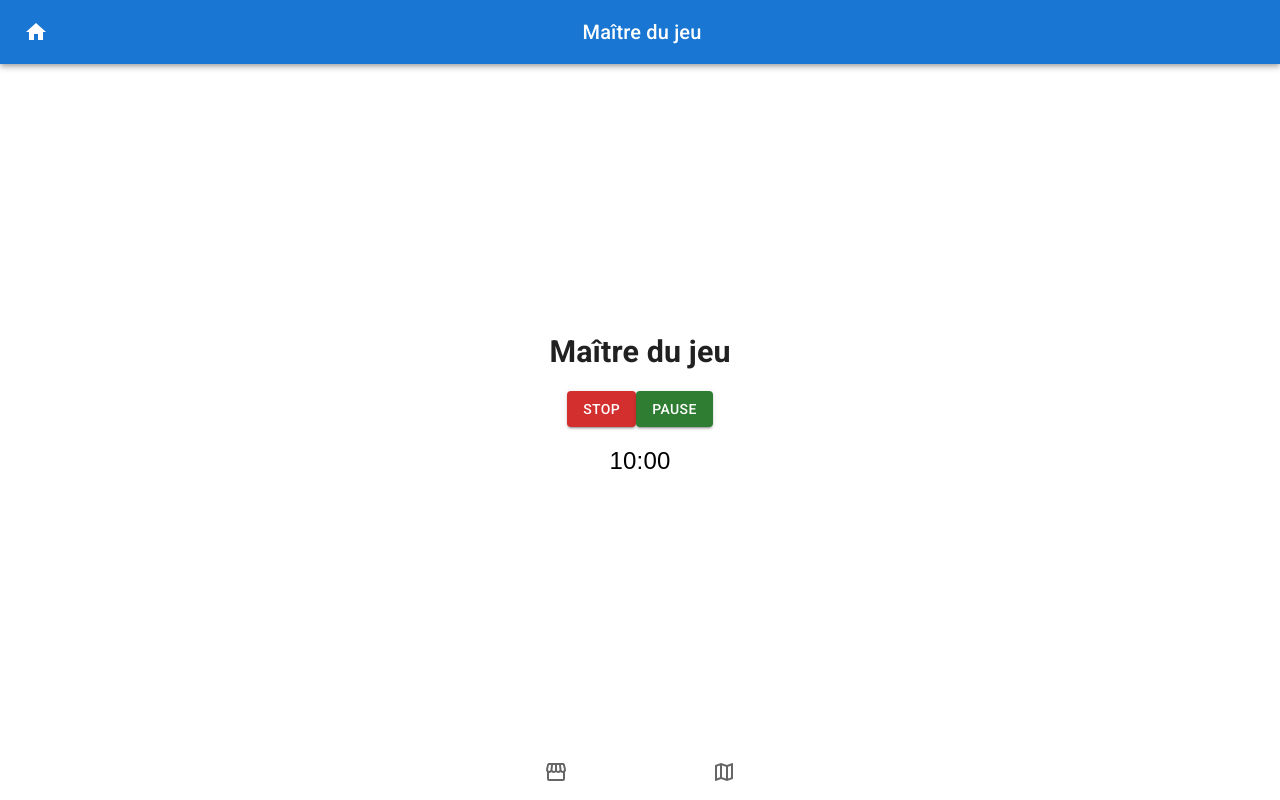
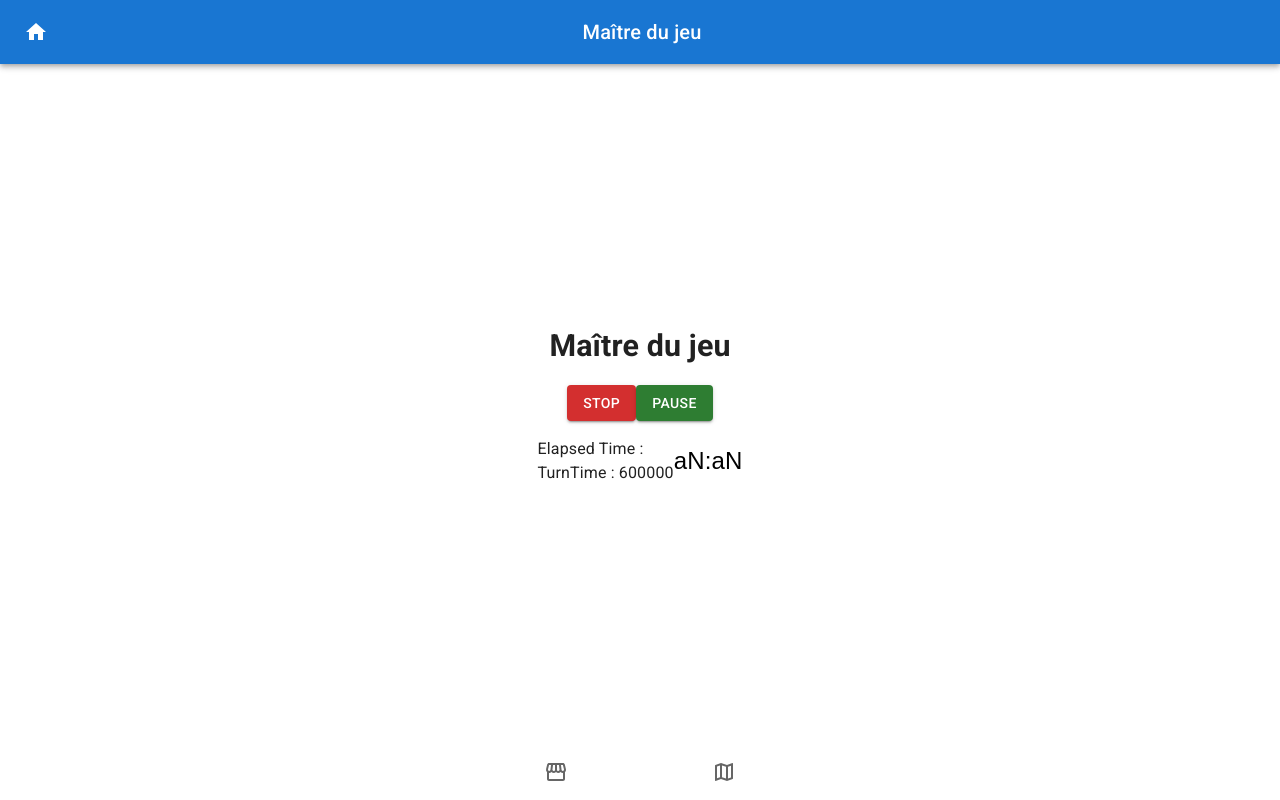
Before and after one commit to JoAnisky/rotation-app-frontend, a React (Vite) app: page /gamemaster in a window 1280 px wide. Built offline with nearby package versions, Linux system fonts and the light colour scheme; a web font is replaced by a local one.

Commit message:
fixed : elapsed time

```diff
--- a/src/components/Timer/Timer.tsx
+++ b/src/components/Timer/Timer.tsx
@@ -1,20 +1,27 @@
 /**
  * TimeShow component
  */
-import React, { useContext } from "react";
-import TimeContext from "../../context/TimeContext";
+import React from "react";
+import { useTime } from "../../context/TimeContext";
 
 const Timer: React.FC = () => {
 
   // Use useContext hook to access the current context value for TimeContext
-  const { turnTime } = useContext(TimeContext);
+  // const { turnTime, elapsedTime } = useContext(TimeContext);
+  const { turnTime, elapsedTime } = useTime();
+
+  const diff = turnTime - elapsedTime;
 
   // Convert turnTime (remaining time) to minutes and seconds
-  const minutes = Math.floor((turnTime / 60000) % 60);
-  const seconds = Math.floor((turnTime / 1000) % 60);
+  const minutes = Math.floor((diff / 60000) % 60);
+  const seconds = Math.floor((diff / 1000) % 60);
 
   return (
     <div className="timer">
+      <div>
+        <p>Elapsed Time : {elapsedTime}</p>
+        <p>TurnTime : {turnTime}</p>
+      </div>
       <span className="digits">
         {("0" + minutes).slice(-2)}:
       </span>
```
